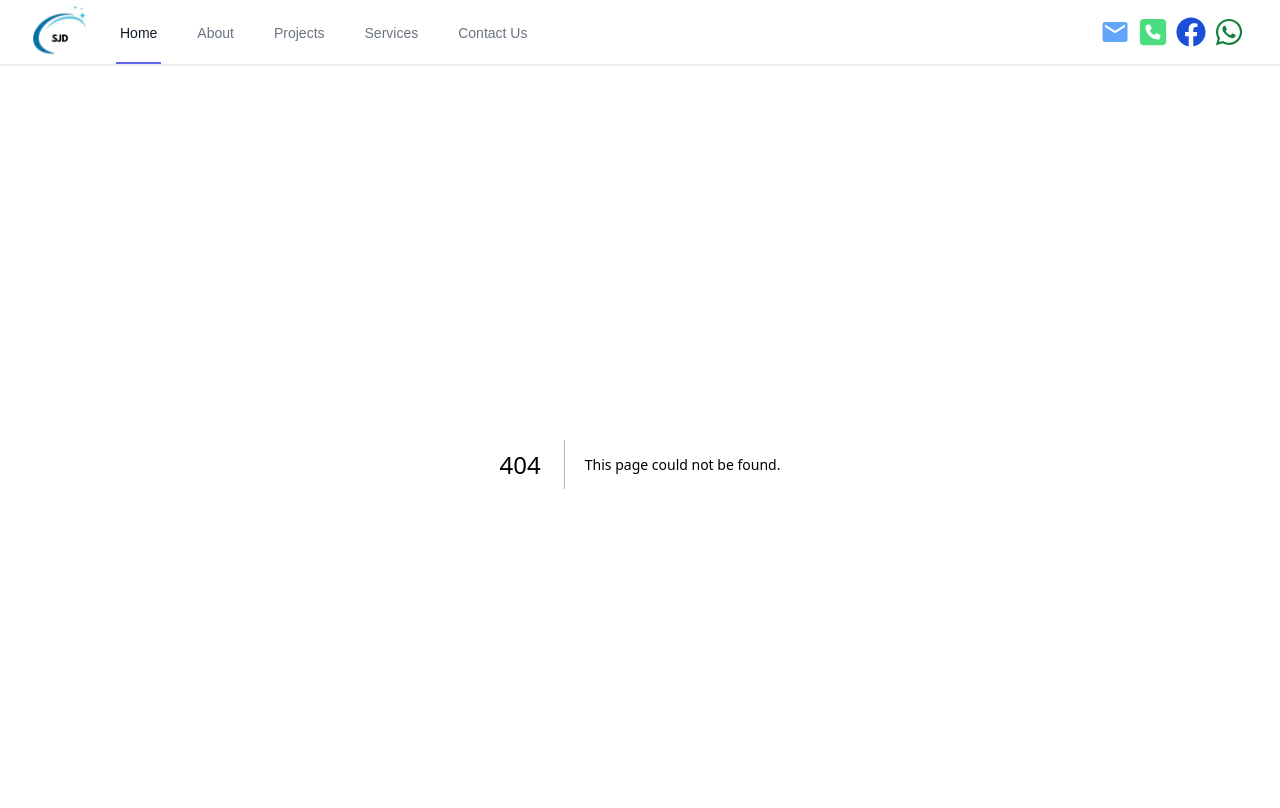
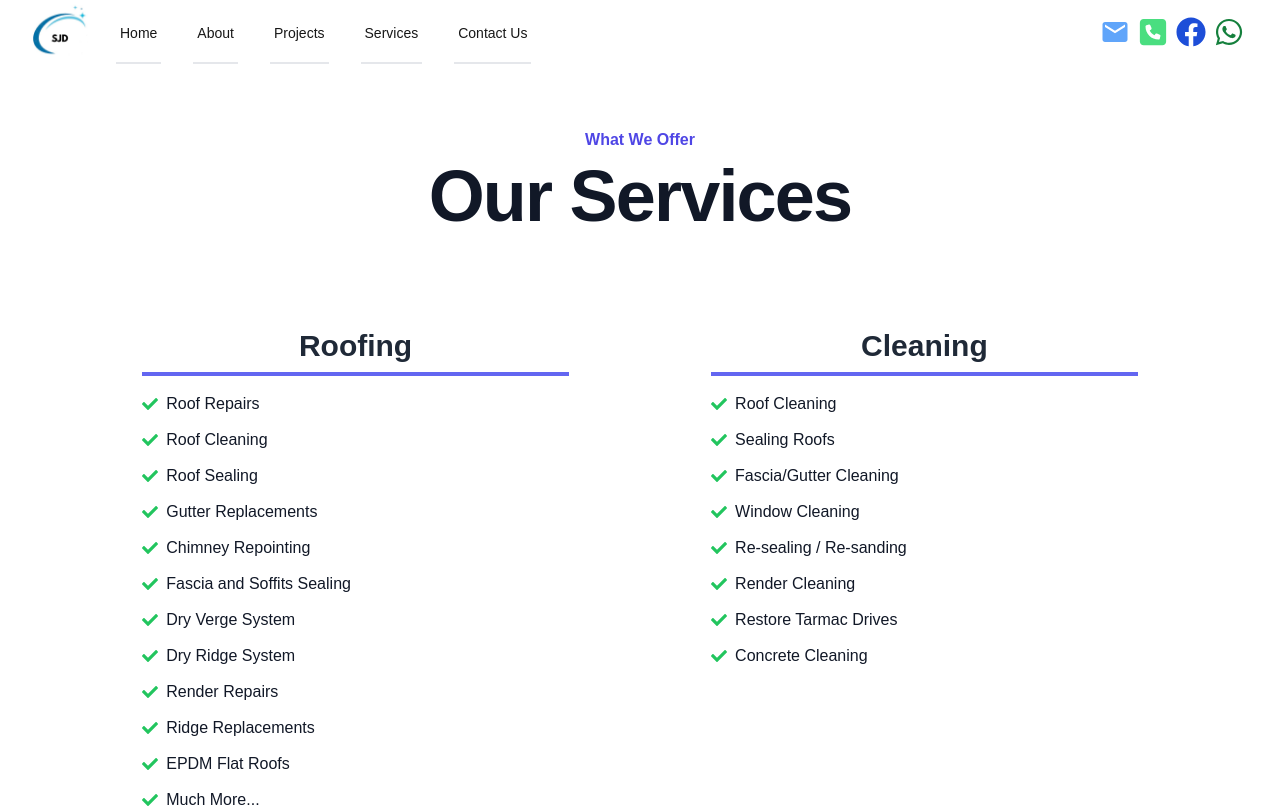
Before and after one commit to Leorev01/SJD_Roofing, a Next.js app: page /services in a window 1280 px wide. Before the commit this address had no page. Shown: the top 808 px of the page. Built offline with nearby package versions, Linux system fonts and the light colour scheme.

Commit message:
Completes services page

```diff
--- a/app/contact/page.tsx
+++ b/app/contact/page.tsx
@@ -14,9 +14,9 @@ const Page = () => {
         </div>
       </div>
 
-      {/* Contact Section, centered and evenly spaced in a row on large screens */}
+      {/* Contact Section, centered and evenly spaced in a row on large screens, column on smaller screens */}
       <div className="flex flex-col lg:flex-row justify-evenly items-center px-6 lg:px-8 space-y-8 lg:space-y-0">
-        <div className="flex flex-row w-full justify-evenly lg:w-auto space-x-8">
+        <div className="flex flex-col lg:flex-row w-full justify-evenly lg:w-auto space-y-8 lg:space-y-0 lg:space-x-8">
           <div className="flex items-center space-x-4 bg-gray-100 p-6 rounded-2xl w-full sm:w-1/3">
             <FaMobileButton className="text-4xl text-indigo-600" />
             <div>
@@ -51,7 +51,6 @@ const Page = () => {
             width="100%"
             height="300"  // Smaller height on smaller screens
             style={{ border: 0 }}
-            allowFullScreen=""
             loading="lazy"
             referrerPolicy="no-referrer-when-downgrade"
           ></iframe>
--- a/app/page.tsx
+++ b/app/page.tsx
@@ -5,6 +5,7 @@ import Reviews from "@/components/Reviews";
 import ServicesSection from "@/components/ServicesSection";
 import Stats from "@/components/Stats";
 import TitlePage from "@/components/TitlePage";
+import TitleStats from "@/components/TitleStats";
 
 export default function Home() {
   return (
@@ -13,6 +14,7 @@ export default function Home() {
       {/*<div className="mt-[-15rem]">
         <Quote />
       </div>*/}
+      <TitleStats />
       <AboutSection />
       <div className="relative z-10"> {/* Ensure higher z-index if needed */}
         <Stats />
--- /dev/null
+++ b/app/services/page.tsx
@@ -0,0 +1,70 @@
+import { FaCheck } from "react-icons/fa";
+
+const roofing = [
+    'Roof Repairs',
+    'Roof Cleaning',
+    'Roof Sealing',
+    'Gutter Replacements',
+    'Chimney Repointing',
+    'Fascia and Soffits Sealing',
+    'Dry Verge System',
+    'Dry Ridge System',
+    'Render Repairs',
+    'Ridge Replacements',
+    'EPDM Flat Roofs',
+    'Much More...'
+];
+
+const cleaning = [
+    'Roof Cleaning',
+    'Sealing Roofs',
+    'Fascia/Gutter Cleaning',
+    'Window Cleaning',
+    'Re-sealing / Re-sanding',
+    'Render Cleaning',
+    'Restore Tarmac Drives',
+    'Concrete Cleaning',
+];
+
+const Services = () => {
+  return (
+    <>
+      <div className="bg-white px-6 py-16 lg:px-8">
+        <div className="mx-auto max-w-2xl text-center">
+          <p className="text-base font-semibold text-indigo-600">What We Offer</p>
+          <h2 className="mt-2 text-5xl font-semibold tracking-tight text-gray-900 sm:text-7xl">Our Services</h2>
+        </div>
+      </div>
+
+      <div className="flex justify-evenly w-full py-8 text-gray-900">
+        {/* Roofing Services */}
+        <div className="text-left space-y-3 w-1/3">
+          <h1 className="text-center text-3xl font-extrabold text-gray-800 mb-4 pb-2 border-b-4 border-indigo-500">
+            Roofing
+          </h1>
+          {roofing.map((roof, index) => (
+            <div key={index} className="flex items-center space-x-2">
+              <FaCheck className="text-green-500" aria-hidden="true" />
+              <p>{roof}</p>
+            </div>
+          ))}
+        </div>
+
+        {/* Cleaning Services */}
+        <div className="text-left space-y-3 w-1/3">
+          <h1 className="text-center text-3xl font-extrabold text-gray-800 mb-4 pb-2 border-b-4 border-indigo-500">
+            Cleaning
+          </h1>
+          {cleaning.map((clean, index) => (
+            <div key={index} className="flex items-center space-x-2">
+              <FaCheck className="text-green-500" aria-hidden="true" />
+              <p>{clean}</p>
+            </div>
+          ))}
+        </div>
+      </div>
+    </>
+  );
+}
+
+export default Services;
--- a/components/ChooseUsSection.tsx
+++ b/components/ChooseUsSection.tsx
@@ -24,7 +24,7 @@ const incentives = [
     return (
       <div className="bg-white">
         <div className="mx-auto max-w-7xl px-4 py-24 sm:px-6 lg:px-8">
-          <div className="rounded-2xl bg-gray-50 px-6 py-16 sm:p-16">
+          <div className="rounded-2xl bg-gray-100 px-6 py-16 sm:p-16">
             <div className="mx-auto max-w-xl lg:max-w-none">
               <div className="text-center">
                 <h2 className="text-2xl font-bold tracking-tight text-gray-900">
--- a/components/Navbar.tsx
+++ b/components/Navbar.tsx
@@ -1,20 +1,39 @@
-import { Disclosure, DisclosureButton, DisclosurePanel } from '@headlessui/react'
-import { Bars3Icon, XMarkIcon } from '@heroicons/react/24/outline'
+import { Disclosure, DisclosureButton, DisclosurePanel } from '@headlessui/react';
+import { Bars3Icon, XMarkIcon } from '@heroicons/react/24/outline';
 import { FaFacebook, FaWhatsapp } from 'react-icons/fa';
 import { FaSquarePhone } from "react-icons/fa6";
 import { MdEmail } from "react-icons/md";
 import logo from '../public/images/logo.png';
 import Image from 'next/image';
 import Link from 'next/link';
+
 export default function Example() {
   return (
+    <>
+      {/* Inline script for setting active link */}
+      <script
+        dangerouslySetInnerHTML={{
+          __html: `
+            document.addEventListener('DOMContentLoaded', () => {
+              const links = document.querySelectorAll('.nav-link');
+              links.forEach(link => {
+                if (link.href === window.location.href) {
+                  link.classList.add('border-indigo-500', 'text-gray-900');
+                } else {
+                  link.classList.remove('border-indigo-500', 'text-gray-900');
+                  link.classList.add('border-transparent', 'text-gray-500');
+                }
+              });
+            });
+          `,
+        }}
+      />
       <Disclosure as="nav" className="bg-white shadow">
         <div className="mx-auto max-w-7xl px-2 sm:px-6 lg:px-8">
           <div className="relative flex h-16 justify-between">
             <div className="absolute inset-y-0 left-0 flex items-center sm:hidden">
               {/* Mobile menu button */}
               <DisclosureButton className="group relative inline-flex items-center justify-center rounded-md p-2 text-gray-400 hover:bg-gray-100 hover:text-gray-500 focus:outline-none focus:ring-2 focus:ring-inset focus:ring-indigo-500">
-              <span className="absolute -inset-0.5" />
                 <span className="sr-only">Open main menu</span>
                 <Bars3Icon aria-hidden="true" className="block h-6 w-6 group-data-[open]:hidden" />
                 <XMarkIcon aria-hidden="true" className="hidden h-6 w-6 group-data-[open]:block" />
@@ -22,157 +41,86 @@ export default function Example() {
             </div>
             <div className="flex flex-1 items-center justify-center sm:items-stretch sm:justify-start">
               <div className="flex flex-shrink-0 items-center">
-              <Image
-                alt="Your Company"
-                src={logo}
-                width={60}
-                height={60}
-              />
+                <Image alt="Your Company" src={logo} width={60} height={60} />
               </div>
               <div className="hidden sm:ml-6 sm:flex sm:space-x-8">
-              {/* Current: "border-indigo-500 text-gray-900", Default: "border-transparent text-gray-500 hover:border-gray-300 hover:text-gray-700" */}
+                {/* Links with nav-link class */}
                 <Link
                   href="/"
-                className="inline-flex items-center border-b-2 border-indigo-500 px-1 pt-1 text-sm font-medium text-gray-900"
+                  id="home"
+                  className="nav-link inline-flex items-center border-b-2 px-1 pt-1 text-sm font-medium"
                 >
                   Home
                 </Link>
                 <Link
                   href="/about"
-                className="inline-flex items-center border-b-2 border-transparent px-1 pt-1 text-sm font-medium text-gray-500 hover:border-gray-300 hover:text-gray-700"
+                  id="about"
+                  className="nav-link inline-flex items-center border-b-2 px-1 pt-1 text-sm font-medium"
                 >
                   About
                 </Link>
                 <Link
                   href="/projects"
-                className="inline-flex items-center border-b-2 border-transparent px-1 pt-1 text-sm font-medium text-gray-500 hover:border-gray-300 hover:text-gray-700"
+                  id="projects"
+                  className="nav-link inline-flex items-center border-b-2 px-1 pt-1 text-sm font-medium"
                 >
                   Projects
                 </Link>
                 <Link
-                href="/Services"
-                className="inline-flex items-center border-b-2 border-transparent px-1 pt-1 text-sm font-medium text-gray-500 hover:border-gray-300 hover:text-gray-700"
+                  href="/services"
+                  id="services"
+                  className="nav-link inline-flex items-center border-b-2 px-1 pt-1 text-sm font-medium"
                 >
                   Services
                 </Link>
                 <Link
                   href="/contact"
-                className="inline-flex items-center border-b-2 border-transparent px-1 pt-1 text-sm font-medium text-gray-500 hover:border-gray-300 hover:text-gray-700"
+                  id="contact"
+                  className="nav-link inline-flex items-center border-b-2 px-1 pt-1 text-sm font-medium"
                 >
                   Contact Us
                 </Link>
               </div>
             </div>
+            {/* Icons section */}
             <div className="absolute inset-y-0 right-0 flex items-center pr-2 sm:static sm:inset-auto sm:ml-6 sm:pr-0">
-            <button
-              type="button"
-              className="rounded-full bg-white p-1 text-blue-400 hover:text-gray-500 focus:outline-none"
-            >
-              <span className="sr-only">Send email</span>
-              <Link href='mailto:sjdexteriorcleaningRRLTD@gmail.com'>< MdEmail className='text-3xl'/></Link>
-            </button>
-            <button
-              type="button"
-              className="rounded-full bg-white p-1 text-green-400 hover:text-gray-500 focus:outline-none"
-            >
-              <span className="sr-only">Call phone</span>
-              <Link href='tel:03338800209'><FaSquarePhone className='text-3xl' /></Link>
-            </button>
-            <button
-              type="button"
-              className="rounded-full bg-white p-1 text-blue-700 hover:text-gray-500 focus:outline-none"
-            >
-              <span className="sr-only">View Facebook</span>
-              <Link href='https://www.facebook.com/profile.php?id=61557656972924' target='_blank'><FaFacebook className='text-3xl'/></Link>
-            </button>
-            <button
-              type="button"
-              className="rounded-full bg-white p-1 text-green-700 hover:text-gray-500 focus:outline-none"
-            >
-              <span className="sr-only">View Whatsapp</span>
-              <Link href='https://wa.me/+447864808832' target='_blank'><FaWhatsapp className='text-3xl'/></Link>
-            </button>
-
-            {/* Profile dropdown */}
-            {/*<Menu as="div" className="relative ml-3">
-              <div>
-                <MenuButton className="relative flex rounded-full bg-white text-sm focus:outline-none focus:ring-2 focus:ring-indigo-500 focus:ring-offset-2">
-                  <span className="absolute -inset-1.5" />
-                  <span className="sr-only">Open user menu</span>
-                  <img
-                    alt=""
-                    src="https://images.unsplash.com/photo-1472099645785-5658abf4ff4e?ixlib=rb-1.2.1&ixid=eyJhcHBfaWQiOjEyMDd9&auto=format&fit=facearea&facepad=2&w=256&h=256&q=80"
-                    className="h-8 w-8 rounded-full"
-                  />
-                </MenuButton>
-              </div>
-              <MenuItems
-                transition
-                className="absolute right-0 z-10 mt-2 w-48 origin-top-right rounded-md bg-white py-1 shadow-lg ring-1 ring-black ring-opacity-5 transition focus:outline-none data-[closed]:scale-95 data-[closed]:transform data-[closed]:opacity-0 data-[enter]:duration-200 data-[leave]:duration-75 data-[enter]:ease-out data-[leave]:ease-in"
-              >
-                <MenuItem>
-                  <a
-                    href="#"
-                    className="block px-4 py-2 text-sm text-gray-700 data-[focus]:bg-gray-100 data-[focus]:outline-none"
-                  >
-                    Your Profile
-                  </a>
-                </MenuItem>
-                <MenuItem>
-                  <a
-                    href="#"
-                    className="block px-4 py-2 text-sm text-gray-700 data-[focus]:bg-gray-100 data-[focus]:outline-none"
-                  >
-                    Settings
-                  </a>
-                </MenuItem>
-                <MenuItem>
-                  <a
-                    href="#"
-                    className="block px-4 py-2 text-sm text-gray-700 data-[focus]:bg-gray-100 data-[focus]:outline-none"
-                  >
-                    Sign out
-                  </a>
-                </MenuItem>
-              </MenuItems>
-            </Menu>*/}
+              <Link href="mailto:sjdexteriorcleaningRRLTD@gmail.com" className="rounded-full bg-white p-1 text-blue-400 hover:text-gray-500">
+                <MdEmail className="text-3xl" />
+              </Link>
+              <Link href="tel:03338800209" className="rounded-full bg-white p-1 text-green-400 hover:text-gray-500">
+                <FaSquarePhone className="text-3xl" />
+              </Link>
+              <Link href="https://www.facebook.com/profile.php?id=61557656972924" target="_blank" className="rounded-full bg-white p-1 text-blue-700 hover:text-gray-500">
+                <FaFacebook className="text-3xl" />
+              </Link>
+              <Link href="https://wa.me/+447864808832" target="_blank" className="rounded-full bg-white p-1 text-green-700 hover:text-gray-500">
+                <FaWhatsapp className="text-3xl" />
+              </Link>
             </div>
           </div>
         </div>
 
+        {/* Mobile menu */}
         <DisclosurePanel className="sm:hidden">
           <div className="space-y-1 pb-4 pt-2">
-          {/* Current: "bg-indigo-50 border-indigo-500 text-indigo-700", Default: "border-transparent text-gray-500 hover:bg-gray-50 hover:border-gray-300 hover:text-gray-700" */}
-          <DisclosureButton
-            as="a"
-            href="#"
-            className="block border-l-4 border-indigo-500 bg-indigo-50 py-2 pl-3 pr-4 text-base font-medium text-indigo-700"
-          >
+            <DisclosureButton as="a" href="/" className="block border-l-4 border-indigo-500 bg-indigo-50 py-2 pl-3 pr-4 text-base font-medium text-indigo-700">
               Home
             </DisclosureButton>
-          <DisclosureButton
-            as="a"
-            href="#"
-            className="block border-l-4 border-transparent py-2 pl-3 pr-4 text-base font-medium text-gray-500 hover:border-gray-300 hover:bg-gray-50 hover:text-gray-700"
-          >
+            <DisclosureButton as="a" href="/about" className="block border-l-4 border-transparent py-2 pl-3 pr-4 text-base font-medium text-gray-500 hover:border-gray-300 hover:bg-gray-50 hover:text-gray-700">
               About
             </DisclosureButton>
-          <DisclosureButton
-            as="a"
-            href="#"
-            className="block border-l-4 border-transparent py-2 pl-3 pr-4 text-base font-medium text-gray-500 hover:border-gray-300 hover:bg-gray-50 hover:text-gray-700"
-          >
+            <DisclosureButton as="a" href="/projects" className="block border-l-4 border-transparent py-2 pl-3 pr-4 text-base font-medium text-gray-500 hover:border-gray-300 hover:bg-gray-50 hover:text-gray-700">
               Projects
             </DisclosureButton>
-          <DisclosureButton
-            as="a"
-            href="#"
-            className="block border-l-4 border-transparent py-2 pl-3 pr-4 text-base font-medium text-gray-500 hover:border-gray-300 hover:bg-gray-50 hover:text-gray-700"
-          >
+            <DisclosureButton as="a" href="/services" className="block border-l-4 border-transparent py-2 pl-3 pr-4 text-base font-medium text-gray-500 hover:border-gray-300 hover:bg-gray-50 hover:text-gray-700">
+              Services
+            </DisclosureButton>
+            <DisclosureButton as="a" href="/contact" className="block border-l-4 border-transparent py-2 pl-3 pr-4 text-base font-medium text-gray-500 hover:border-gray-300 hover:bg-gray-50 hover:text-gray-700">
               Contact Us
             </DisclosureButton>
           </div>
         </DisclosurePanel>
       </Disclosure>
-  )
+    </>
+  );
 }
--- a/components/Stats.tsx
+++ b/components/Stats.tsx
@@ -1,7 +1,7 @@
 const stats = [
-    { id: 1, name: 'Years in business', value: '15+' },
-    { id: 2, name: 'Happy Clients', value: '1500+' },
-    { id: 3, name: 'Projects Completed', value: '2000+' },
+    { id: 1, name: 'Years in business', value: '10+' },
+    { id: 2, name: 'Happy Clients', value: '1000+' },
+    { id: 3, name: 'Projects Completed', value: '1000+' },
   ]
 
   export default function Example() {
--- /dev/null
+++ b/components/TitleStats.tsx
@@ -0,0 +1,27 @@
+import { FaPhone, FaPoundSign } from "react-icons/fa";
+import { GiRibbonMedal } from "react-icons/gi";
+
+const stats = [
+    { id: 1, name: 'Competitive Pricing', icon: <FaPoundSign /> },
+    { id: 2, name: 'Fully Insured', icon: <GiRibbonMedal /> },
+    { id: 3, name: 'Quick Responses', icon: <FaPhone /> },
+  ]
+
+  export default function Example() {
+    return (
+      <div className="bg-gray-900 py-12 relative mt-[-5rem] place-self-center rounded-lg">
+        <div className="mx-auto w-fit max-w-5xl px-6 lg:px-8"> {/* Reduced max width */}
+          <dl className="grid grid-cols-1 gap-y-16 text-center md:grid-cols-3 gap-x-12 lg:gap-x-20"> {/* Adjusted grid */}
+            {stats.map((stat) => (
+              <div key={stat.id} className="flex flex-row gap-x-4">
+                <span className="bg-white font-black text-6xl rounded-full p-4 w-fit">{stat.icon}</span>
+                <h1 className="text-3xl font-semibold tracking-tight text-white sm:text-4xl self-center">
+                  {stat.name}
+                </h1>
+              </div>
+            ))}
+          </dl>
+        </div>
+      </div>
+    )
+  }
```
Also changed, not shown: components/AboutSection.tsx (+32 -7 lines), components/Reviews.tsx (+10 -25 lines), public/images/cleaner.webp (added). Lines whose indentation alone changed are shown as unchanged.
